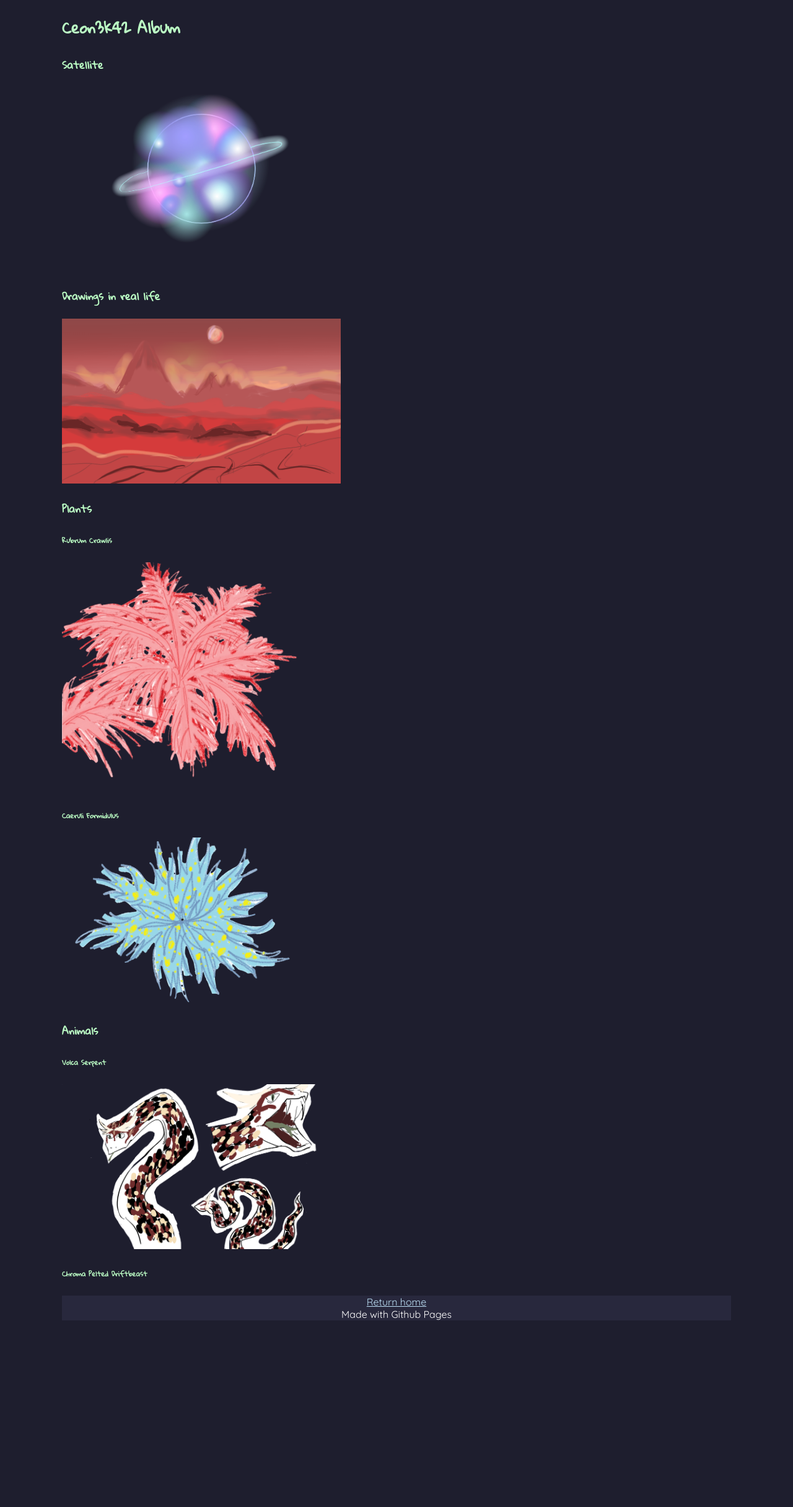
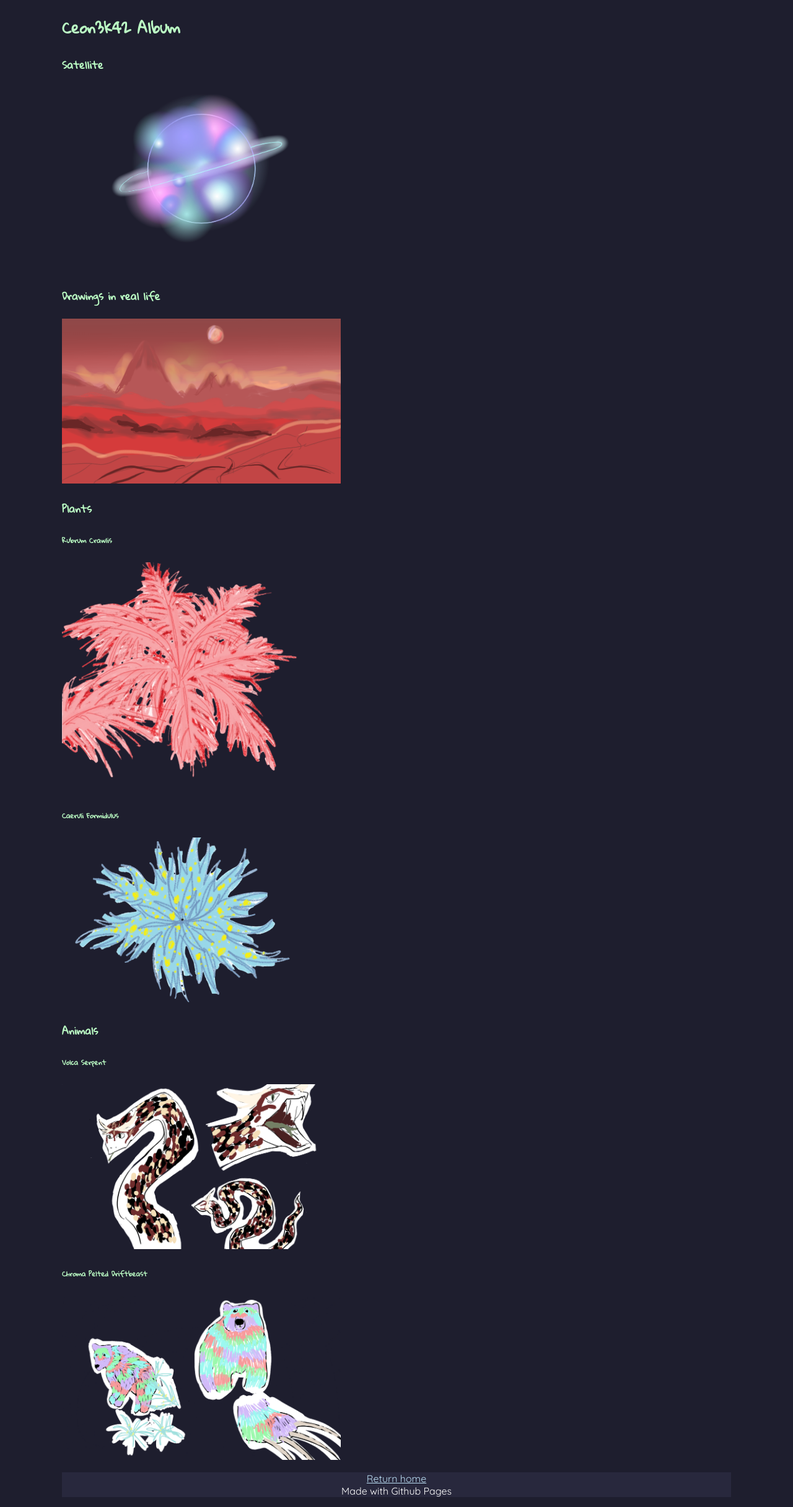
Before and after one commit to Ceon3k42/Ceon3k42.github.io, a Jekyll site: the page built from album.md, in a window 1280 px wide. Shown: the whole page at 62% size. Built offline with Jekyll 4.4.1, drawn with Linux system fonts in a browser that asks for light colours; before the commit the page ends 2146 px from its top, so only the background shows below that.

Commit message:
yayyyy hopefully the last ever commit on this repo

```diff
--- a/album.md
+++ b/album.md
@@ -21,3 +21,4 @@ title: album
 <img src="https://ceon3k42.github.io/assets/serpent.png" width=450px>
 
 ###### Chroma Pelted Driftbeast
+<img src="https://ceon3k42.github.io/assets/bear.png" width=450px>
--- a/life/animals.html
+++ b/life/animals.html
@@ -20,6 +20,7 @@ title: Animals
 <h4>Habitat</h4>
 <p>The Volca Serpent lives within and around the lava pools in Ceon3k42. They can often be found bathing in the lava or resting on the ground.</p>
 
+<img src="https://ceon3k42.github.io/assets/serpent.png" width=450px class="oi">
 <h3>Chroma Pelted Driftbeast</h3>
 <p>A captivating and elusive creature that roams the wild, otherwordly landscapes of Ceon3k42. </p>
 
```
